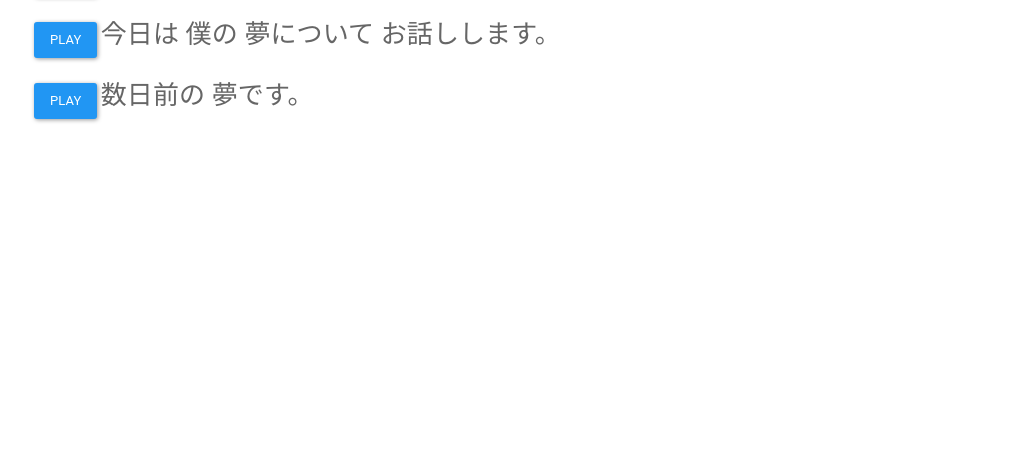
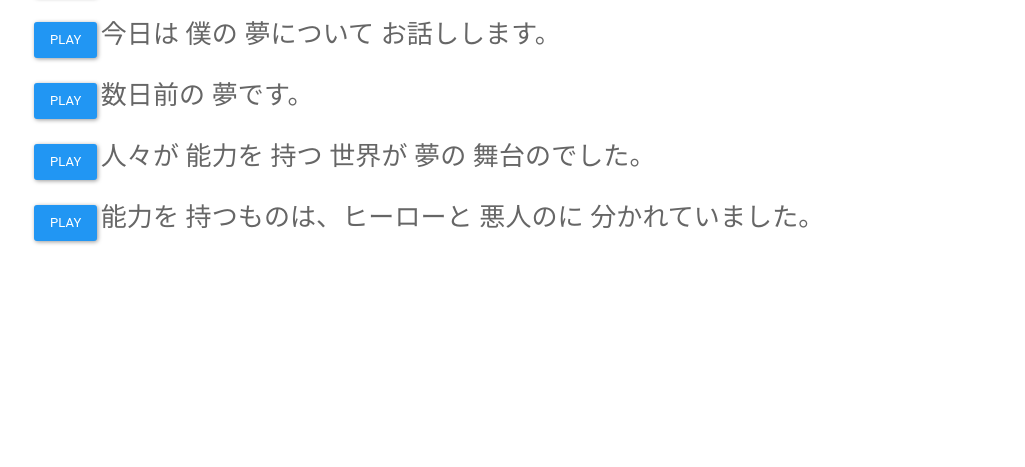
Before and after one commit to blackzky/LanguageShadowing, a plain HTML site: page index.html in a window 1280 px wide. Shown: the part 333-800 px from the top of the page, without its empty margins (21-1046 px from the left). Drawn offline with Linux system fonts and the light colour scheme; no server answers.

Commit message:
Added new lines

```diff
--- a/index.html
+++ b/index.html
@@ -29,7 +29,7 @@
             <div class="col-lg-10 col-offset-1">
                 <form class=" form-horizontal">
                     <fieldset>
-                        <legend>Debug Controls</legend>
+                        <legend>Playback Controls</legend>
                         <div class="form-group">
                             <label class="col-lg-2 control-label" for="focusedInput">Time</label>
                             <div class="col-lg-10">
@@ -78,15 +78,34 @@
                     </ruby>
                 </p>
 
+                <p>
+                    <button class="play btn btn-primary" data-id="id4">Play</button>
+                    <ruby>
+                        <span class='kanji' title="ひとびと">人々</span>が
+                        <span class='kanji' title="のうりょく">能力</span>を
+                        <span class='kanji' title="も">持</span>つ
+                        <span class='kanji' title="せかい">世界</span>が
+                        <span class='kanji' title="ゆめ">夢</span>の
+                        <span class='kanji' title="ぶたい">舞台</span>のでした。
+                    </ruby>
+                </p>
 
+                <p>
+                    <button class="play btn btn-primary" data-id="id5">Play</button>
+                    <ruby>
+                        <span class='kanji' title="のうりょく">能力</span>を
+                        <span class='kanji' title="も">持</span>つものは、ヒーローと
+                        <span class='kanji' title="あくにん">悪人</span>のに
+                        <span class='kanji' title="わ">分</span>かれていました。
+                    </ruby>
+                </p </div>
             </div>
         </div>
-    </div>
-    <script type="text/javascript " src="js/jquery-3.1.1.min.js "></script>
-    <script type="text/javascript " src="js/bootstrap.min.js "></script>
-    <script type="text/javascript " src="js/howler.core.min.js "></script>
-    <script type="text/javascript " src="js/howler.min.js "></script>
-    <script type="text/javascript " src="js/index.js "></script>
+        <script type="text/javascript " src="js/jquery-3.1.1.min.js "></script>
+        <script type="text/javascript " src="js/bootstrap.min.js "></script>
+        <script type="text/javascript " src="js/howler.core.min.js "></script>
+        <script type="text/javascript " src="js/howler.min.js "></script>
+        <script type="text/javascript " src="js/index.js "></script>
 </body>
 
 </html>
--- a/js/index.js
+++ b/js/index.js
@@ -11,7 +11,9 @@ $(function() {
             all: [0, 246000],
             id1: [2600, 1700],
             id2: [4400, 3700],
-            id3: [8300, 1900]
+            id3: [8300, 1900],
+            id4: [10700, 3900],
+            id5: [15000, 4500]
         }
     });
 
```
